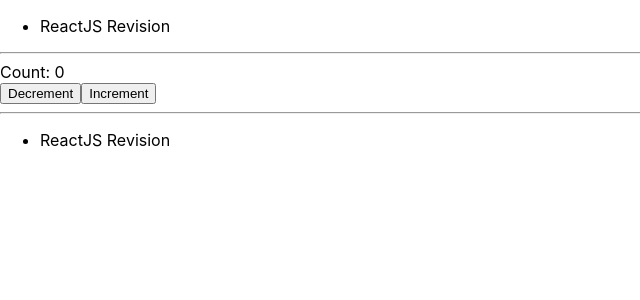
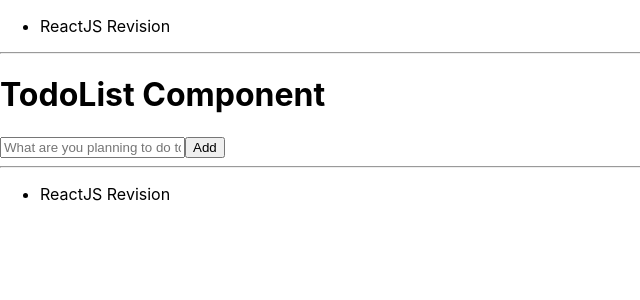
Before and after one commit to irfan87/dummy_react_app, a React (Create React App) app: page / in a window 1280 px wide. Shown: the top 300 px of the page, without its empty margins (0-640 px from the left). Built offline with nearby package versions, Linux system fonts and the light colour scheme.

Commit message:
build a todo app

```diff
--- a/package.json
+++ b/package.json
@@ -8,7 +8,8 @@
     "@testing-library/user-event": "^7.1.2",
     "react": "^16.13.1",
     "react-dom": "^16.13.1",
-    "react-scripts": "3.4.1"
+    "react-scripts": "3.4.1",
+    "shortid": "^2.2.15"
   },
   "scripts": {
     "start": "react-scripts start",
--- a/src/App.js
+++ b/src/App.js
@@ -2,14 +2,15 @@
 import "./App.css";
 
 import Header from "./components/Header";
-import Body from "./components/Body";
+
 import Footer from "./components/Footer";
+import TodoList from "./todo_components/TodoList";
 
 function App() {
   return (
     <div className="App">
       <Header />
-      <Body title="Welcome to My Dummy ReactJS Application!" />
+      <TodoList />
       <Footer />
     </div>
   );
--- /dev/null
+++ b/src/todo_components/Todo.js
@@ -0,0 +1,9 @@
+import React from "react";
+
+export const Todo = ({ text }) => {
+  return (
+    <ul>
+      <li>{text}</li>
+    </ul>
+  );
+};
--- /dev/null
+++ b/src/todo_components/TodoForm.js
@@ -0,0 +1,48 @@
+import React, { Component } from "react";
+import shortid from "shortid";
+
+class TodoForm extends Component {
+  state = {
+    text: "",
+  };
+
+  handleTodoChange = (event) => {
+    this.setState({
+      [event.target.name]: event.target.value,
+    });
+  };
+
+  handleTodoSubmit = (event) => {
+    event.preventDefault();
+
+    this.props.onSubmit({
+      id: shortid.generate(),
+      text: this.state.text,
+      complete: false,
+    });
+
+    this.setState({
+      text: "",
+    });
+  };
+
+  render() {
+    return (
+      <div>
+        <form onSubmit={this.handleTodoSubmit}>
+          <input
+            type="text"
+            name="text"
+            value={this.state.text}
+            placeholder="What are you planning to do today?"
+            onChange={this.handleTodoChange}
+          />
+          <button type="submit" onClick={this.handleTodoSubmit}>
+            Add
+          </button>
+        </form>
+      </div>
+    );
+  }
+}
+export default TodoForm;
--- /dev/null
+++ b/src/todo_components/TodoList.js
@@ -0,0 +1,28 @@
+import React, { Component } from "react";
+import TodoForm from "./TodoForm";
+import { Todo } from "./Todo";
+
+class TodoList extends Component {
+  state = {
+    todos: [],
+  };
+
+  addTodo = (todo) => {
+    this.setState({
+      todos: [todo, ...this.state.todos],
+    });
+  };
+  render() {
+    return (
+      <div>
+        <h1>TodoList Component</h1>
+        <TodoForm onSubmit={this.addTodo} />
+        {this.state.todos.map((todo) => {
+          return <Todo key={todo.id} text={todo.text} />;
+        })}
+        <hr />
+      </div>
+    );
+  }
+}
+export default TodoList;
```
Also changed, not shown: src/components/Body_backup.js (renamed from src/components/Body.js), 1 other file (tests, documents, lock files or other folders).
